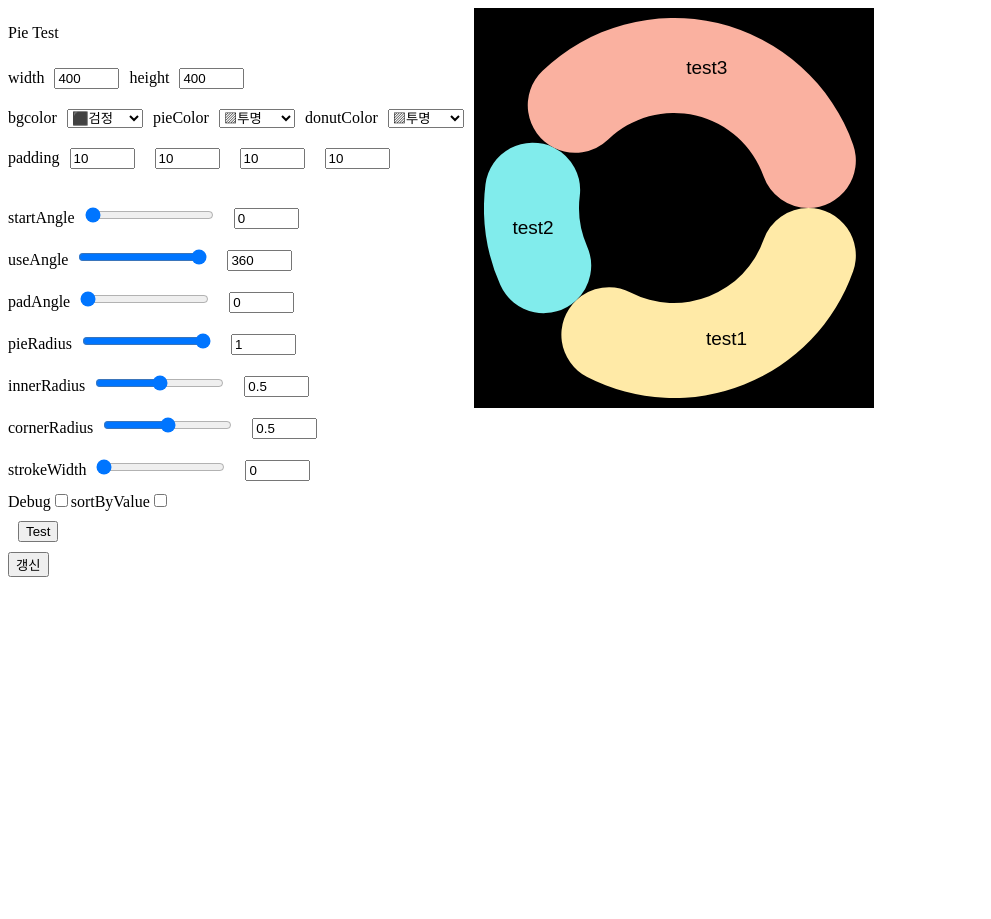
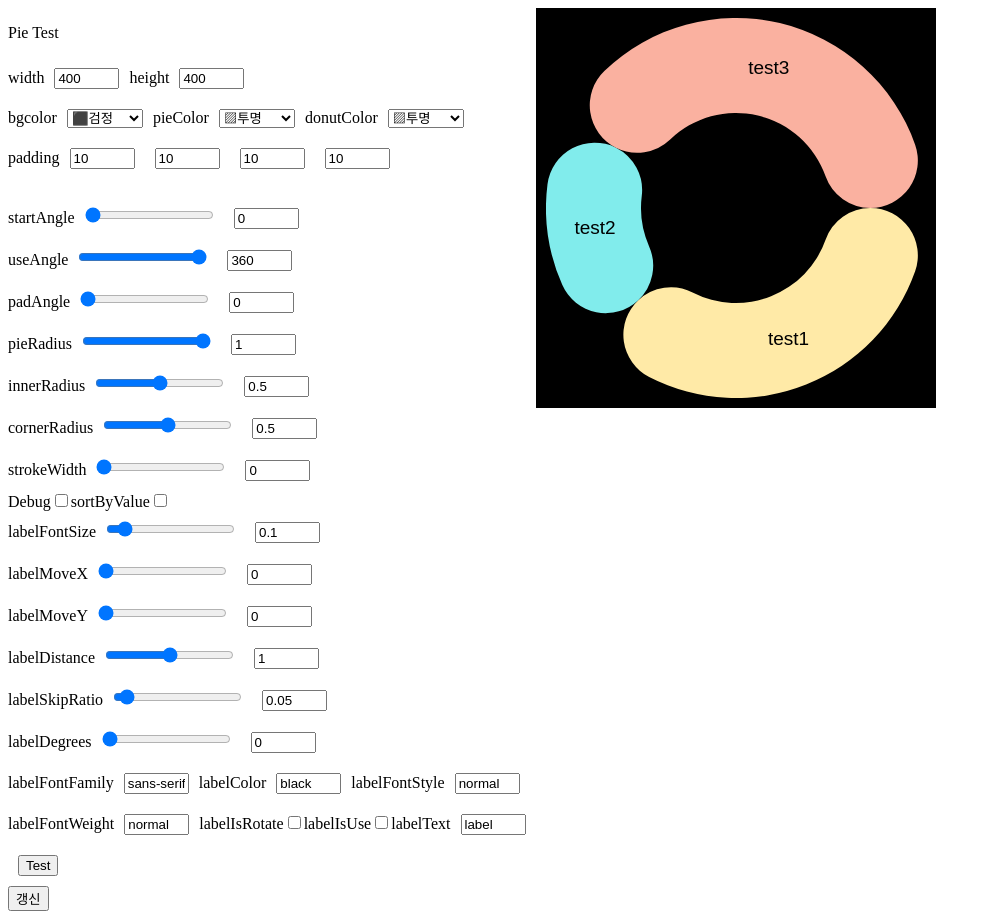
Before and after one commit to sdh20282/jetty-chart, a React (Create React App) app: page / in a window 1280 px wide. Shown: the whole page, without its empty margins (0-991 px from the left). Before the commit the page ends 800 px from the top, so only its background shows below. Built offline with nearby package versions, Linux system fonts and the light colour scheme.

Commit message:
Feat : 파이 차트 라벨 속성 추가

```diff
--- a/src/jetty-chart/src/pies/Pie.js
+++ b/src/jetty-chart/src/pies/Pie.js
@@ -4,6 +4,7 @@ import { useState } from "react";
 import PieSvg from "./components/PieSvg";
 import PieTestSetting from "./testFile/PieTestSetting";
 import {
+  DEFAULT_COLOR,
   DEFAULT_CORNER_RADIUS,
   DEFAULT_DEBUG_TOOL,
   DEFAULT_INNER_RADIUS,
@@ -11,6 +12,7 @@ import {
   DEFAULT_PIE_RADIUS,
   DEFAULT_SORT_BY_VALUE,
   DEFAULT_START_ANGLE,
+  DEFAULT_STROKE_COLOR,
   DEFAULT_STROKE_WIDTH,
   DEFAULT_USE_ANGLE,
 } from "./constants/pieSetting";
@@ -24,10 +26,18 @@ import {
 } from "./constants/generalSettings";
 import {
   DEFAULT_LABEL_COLOR,
+  DEFAULT_LABEL_DEGREES,
+  DEFAULT_LABEL_DISTANCE,
   DEFAULT_LABEL_FONT_FAMILY,
   DEFAULT_LABEL_FONT_SIZE,
   DEFAULT_LABEL_FONT_STYLE,
   DEFAULT_LABEL_FONT_WEIGHT,
+  DEFAULT_LABEL_IS_ROTATE,
+  DEFAULT_LABEL_IS_USE,
+  DEFAULT_LABEL_MOVE_X,
+  DEFAULT_LABEL_MOVE_Y,
+  DEFAULT_LABEL_SKIP_RATIO,
+  DEFAULT_LABEL_TEXT,
 } from "./constants/labelSettings";
 
 const Pie = ({
@@ -46,17 +56,8 @@ const Pie = ({
     },
   },
   pieSettings = {
-    color: ["#ffeaa7", "#81ecec", "#fab1a0", "#74b9ff", "#ff7675", "#a29bfe", "#fd79a8", "#55efc4"],
-    strokeColor: [
-      "#e5d296",
-      "#74d4d4",
-      "#e19f90",
-      "#68a6e5",
-      "#e56a69",
-      "#918be4",
-      "#e36c97",
-      "#4cd7b0",
-    ],
+    color: DEFAULT_COLOR,
+    strokeColor: DEFAULT_STROKE_COLOR,
     pieRadius: DEFAULT_PIE_RADIUS, // 파이 반지름, default 1
     innerRadius: DEFAULT_INNER_RADIUS, // 내부원 크기, default 0
     cornerRadius: DEFAULT_CORNER_RADIUS, // 조각 둥글기, default 0
@@ -67,15 +68,19 @@ const Pie = ({
     sortByValue: DEFAULT_SORT_BY_VALUE,
   },
   labelSettings = {
-    // showLabel: true,
-    // labelPosition: "inside",
     labelColor: DEFAULT_LABEL_COLOR,
     labelFontSize: DEFAULT_LABEL_FONT_SIZE,
     labelFontWeight: DEFAULT_LABEL_FONT_WEIGHT,
     labelFontFamily: DEFAULT_LABEL_FONT_FAMILY,
     labelFontStyle: DEFAULT_LABEL_FONT_STYLE,
-    // labelPadding: 0.05,
-    // labelRadius: 0.5,
+    labelMoveY: DEFAULT_LABEL_MOVE_Y,
+    labelMoveX: DEFAULT_LABEL_MOVE_X,
+    labelDistance: DEFAULT_LABEL_DISTANCE,
+    labelIsRotate: DEFAULT_LABEL_IS_ROTATE,
+    labelText: DEFAULT_LABEL_TEXT,
+    labelSkipRatio: DEFAULT_LABEL_SKIP_RATIO,
+    labelIsUse: DEFAULT_LABEL_IS_USE,
+    labelDegrees: DEFAULT_LABEL_DEGREES,
   },
 }) => {
   // 테스트용
--- a/src/jetty-chart/src/pies/components/PieSvg.js
+++ b/src/jetty-chart/src/pies/components/PieSvg.js
@@ -9,39 +9,6 @@ import PieDonutBackground from "./PieDonutBackground";
 import PiePiece from "./PiePiece";
 
 const PieSvg = ({ data, generalSettings, pieSettings, labelSettings, debugTool }) => {
-  // data = [{ value: 0.85 }, { value: 0.15 }]; //153
-  // data = [{ value: 0.2 }, { value: 0.25 }, { value: 0.25 }, { value: 0.3 }];
-  // data = [{ value: 0.25 }, { value: 0.25 }, { value: 0.25 }, { value: 0.25 }];
-  // data = [{ value: 1 }];
-  // data = [{ value: 0 }, { value: 1 }];
-  // data = [{ value: 0.001 }, { value: 0.999 }];
-  // data = [{ value: 0.01 }, { value: 0.99 }];
-  // data = [{ value: 0.05 }, { value: 0.95 }];
-  // data = [{ value: 0.1 }, { value: 0.9 }];
-  // data = [{ value: 0.2 }, { value: 0.8 }];
-  // data = [{ value: 0.3 }, { value: 0.7 }];
-  // data = [{ value: 0.4 }, { value: 0.6 }];
-  // data = [{ value: 0.5 }, { value: 0.5 }];
-  // data = [
-  //   { value: 0.1 },
-  //   { value: 0.1 },
-  //   { value: 0.1 },
-  //   { value: 0.1 },
-  //   { value: 0.1 },
-  //   { value: 0.1 },
-  //   { value: 0.1 },
-  //   { value: 0.1 },
-  //   { value: 0.1 },
-  //   { value: 0.1 },
-  // ];
-  // data = [
-  //   { value: 0.2 },
-  //   { value: 0.3 },
-  //   { value: 0.1 },
-  //   { value: 0.15 },
-  //   { value: 0.15 },
-  //   { value: 0.1 },
-  // ];
   setExceptionValue({ pieSettings, length: data.length });
   data = divideRatio({
     data,
@@ -57,6 +24,7 @@ const PieSvg = ({ data, generalSettings, pieSettings, labelSettings, debugTool }
     innerRadius: pieSettings.innerRadius,
     cornerRadius: pieSettings.cornerRadius,
     startAngle: pieSettings.startAngle,
+    labelDistance: labelSettings.labelDistance,
   });
 
   return (
@@ -108,6 +76,14 @@ const PieSvg = ({ data, generalSettings, pieSettings, labelSettings, debugTool }
           labelFontSize={labelSettings.labelFontSize}
           labelFontStyle={labelSettings.labelFontStyle}
           labelFontWeight={labelSettings.labelFontWeight}
+          labelMoveX={labelSettings.labelMoveX}
+          labelMoveY={labelSettings.labelMoveY}
+          labelDistance={labelSettings.labelDistance}
+          labelIsRotate={labelSettings.labelIsRotate}
+          labelText={labelSettings.labelText}
+          labelIsUse={labelSettings.labelIsUse}
+          labelSkipRatio={labelSettings.labelSkipRatio}
+          labelDegrees={labelSettings.labelDegrees}
           label={piece.label}
           key={index}
         />
--- a/src/jetty-chart/src/pies/constants/labelSettings.js
+++ b/src/jetty-chart/src/pies/constants/labelSettings.js
@@ -3,3 +3,11 @@ export const DEFAULT_LABEL_FONT_SIZE = 0.1;
 export const DEFAULT_LABEL_FONT_WEIGHT = "normal";
 export const DEFAULT_LABEL_FONT_FAMILY = "sans-serif";
 export const DEFAULT_LABEL_FONT_STYLE = "normal";
+export const DEFAULT_LABEL_MOVE_Y = 0;
+export const DEFAULT_LABEL_MOVE_X = 0;
+export const DEFAULT_LABEL_DISTANCE = 1;
+export const DEFAULT_LABEL_IS_ROTATE = false;
+export const DEFAULT_LABEL_DEGREES = 0;
+export const DEFAULT_LABEL_TEXT = "label";
+export const DEFAULT_LABEL_SKIP_RATIO = 0.05;
+export const DEFAULT_LABEL_IS_USE = true;
--- a/src/jetty-chart/src/pies/testFile/PieDebugMode.js
+++ b/src/jetty-chart/src/pies/testFile/PieDebugMode.js
@@ -28,7 +28,6 @@ export const PieDebugMode = ({
   const ToggleCandidatesGroup = !!true && !!ToggleAll;
   const ToggleCornerCircleGroup = !!true && !!ToggleAll;
   const ToggleCalcVertexGroup = !!true && !!ToggleAll;
-  console.log(labelLocation);
   return (
     debugTool && (
       <>
--- a/src/jetty-chart/src/pies/testFile/PieTestSetting.js
+++ b/src/jetty-chart/src/pies/testFile/PieTestSetting.js
@@ -35,6 +35,14 @@ const PieTestSetting = ({
   const [labelFontWeight, setLabelFontWeight] = useState(labelSettings.labelFontWeight);
   const [labelFontFamily, setLabelFontFamily] = useState(labelSettings.labelFontFamily);
   const [labelFontStyle, setLabelFontStyle] = useState(labelSettings.labelFontStyle);
+  const [labelMoveX, setLabelMoveX] = useState(labelSettings.labelMoveX);
+  const [labelMoveY, setLabelMoveY] = useState(labelSettings.labelMoveY);
+  const [labelDistance, setLabelDistance] = useState(labelSettings.labelDistance);
+  const [labelIsRotate, setLabelIsRotate] = useState(labelSettings.labelIsRotate);
+  const [labelText, setLabelText] = useState(labelSettings.labelText);
+  const [labelSkipRatio, setLabelSkipRatio] = useState(labelSettings.labelSkipRatio);
+  const [labelIsUse, setLabelIsUse] = useState(labelSettings.labelIsUse);
+  const [labelDegrees, setLabelDegrees] = useState(labelSettings.labelDegrees);
   const colorOption = [
     { value: "transparent", name: "▨투명" },
     { value: "black", name: "⬛검정" },
@@ -75,6 +83,14 @@ const PieTestSetting = ({
       labelFontWeight,
       labelFontFamily,
       labelFontStyle,
+      labelMoveX,
+      labelMoveY,
+      labelDistance,
+      labelIsRotate,
+      labelText,
+      labelSkipRatio,
+      labelIsUse,
+      labelDegrees,
     });
   }, [
     testToggle,
@@ -99,6 +115,14 @@ const PieTestSetting = ({
     labelFontWeight,
     labelFontFamily,
     labelFontStyle,
+    labelMoveX,
+    labelMoveY,
+    labelDistance,
+    labelIsRotate,
+    labelText,
+    labelSkipRatio,
+    labelIsUse,
+    labelDegrees,
     changeNewGeneralSettings,
     changeNewPieSettings,
     changeNewLabelSettings,
@@ -122,7 +146,8 @@ const PieTestSetting = ({
             value={height}
             onChange={(e) => setHeight(e.target.value)}
           />
-          <br />
+        </div>
+        <div>
           <label style={{ color: "black" }}>bgcolor</label>
           <select
             value={backgroundColor}
@@ -355,6 +380,198 @@ const PieTestSetting = ({
             }}
           />
         </div>
+        <div>
+          <label>labelFontSize</label>
+          <input
+            type={"range"}
+            min="0"
+            max={"1"}
+            step={"0.01"}
+            style={{ margin: "10px" }}
+            value={labelFontSize}
+            onChange={(e) => {
+              setLabelFontSize(Number(e.target.value));
+            }}
+          />
+          <input
+            size={5}
+            style={{ margin: "10px" }}
+            value={labelFontSize}
+            onChange={(e) => {
+              setLabelFontSize(Number(e.target.value));
+            }}
+          />
+          <br />
+          <label>labelMoveX</label>
+          <input
+            type={"range"}
+            min="0"
+            max={"1"}
+            step={"0.01"}
+            style={{ margin: "10px" }}
+            value={labelMoveX}
+            onChange={(e) => {
+              setLabelMoveX(Number(e.target.value));
+            }}
+          />
+          <input
+            size={5}
+            style={{ margin: "10px" }}
+            value={labelMoveX}
+            onChange={(e) => {
+              setLabelMoveX(Number(e.target.value));
+            }}
+          />
+          <br />
+          <label>labelMoveY</label>
+          <input
+            type={"range"}
+            min="0"
+            max={"1"}
+            step={"0.01"}
+            style={{ margin: "10px" }}
+            value={labelMoveY}
+            onChange={(e) => {
+              setLabelMoveY(Number(e.target.value));
+            }}
+          />
+          <input
+            size={5}
+            style={{ margin: "10px" }}
+            value={labelMoveY}
+            onChange={(e) => {
+              setLabelMoveY(Number(e.target.value));
+            }}
+          />
+          <br />
+          <label>labelDistance</label>
+          <input
+            type={"range"}
+            min="0"
+            max={"2"}
+            step={"0.01"}
+            style={{ margin: "10px" }}
+            value={labelDistance}
+            onChange={(e) => {
+              setLabelDistance(Number(e.target.value));
+            }}
+          />
+          <input
+            size={5}
+            style={{ margin: "10px" }}
+            value={labelDistance}
+            onChange={(e) => {
+              setLabelMoveY(Number(e.target.value));
+            }}
+          />
+          <br />
+          <label>labelSkipRatio</label>
+          <input
+            type={"range"}
+            min="0"
+            max={"1"}
+            step={"0.01"}
+            style={{ margin: "10px" }}
+            value={labelSkipRatio}
+            onChange={(e) => {
+              setLabelSkipRatio(Number(e.target.value));
+            }}
+          />
+          <input
+            size={5}
+            style={{ margin: "10px" }}
+            value={labelSkipRatio}
+            onChange={(e) => {
+              setLabelMoveY(Number(e.target.value));
+            }}
+          />
+          <br />
+          <label>labelDegrees</label>
+          <input
+            type={"range"}
+            min="1"
+            max={"360"}
+            step={"1"}
+            style={{ margin: "10px" }}
+            value={labelDegrees}
+            onChange={(e) => {
+              setLabelDegrees(Number(e.target.value));
+            }}
+          />
+          <input
+            size={5}
+            style={{ margin: "10px" }}
+            value={labelDegrees}
+            onChange={(e) => {
+              setLabelDegrees(Number(e.target.value));
+            }}
+          />
+          <br />
+          <label>labelFontFamily</label>
+          <input
+            size={5}
+            style={{ margin: "10px" }}
+            value={labelFontFamily}
+            onChange={(e) => {
+              setLabelFontFamily(e.target.value);
+            }}
+          />
+          <label>labelColor</label>
+          <input
+            size={5}
+            style={{ margin: "10px" }}
+            value={labelColor}
+            onChange={(e) => {
+              setLabelColor(e.target.value);
+            }}
+          />
+          <label>labelFontStyle</label>
+          <input
+            size={5}
+            style={{ margin: "10px" }}
+            value={labelFontStyle}
+            onChange={(e) => {
+              setLabelFontStyle(e.target.value);
+            }}
+          />
+          <br />
+          <label>labelFontWeight</label>
+          <input
+            size={5}
+            style={{ margin: "10px" }}
+            value={labelFontWeight}
+            onChange={(e) => {
+              setLabelFontWeight(e.target.value);
+            }}
+          />
+          <label>labelIsRotate</label>
+          <input
+            type={"checkbox"}
+            name={"labelIsRotate"}
+            value={false}
+            onChange={() => {
+              setLabelIsRotate(!labelIsRotate);
+            }}
+          />
+          <label>labelIsUse</label>
+          <input
+            type={"checkbox"}
+            name={"labelIsUse"}
+            value={false}
+            onChange={() => {
+              setLabelIsUse(!labelIsUse);
+            }}
+          />
+          <label>labelText</label>
+          <input
+            size={5}
+            style={{ margin: "10px" }}
+            value={labelText}
+            onChange={(e) => {
+              setLabelText(e.target.value);
+            }}
+          />
+        </div>
         <button style={{ margin: "10px" }} onClick={() => setTestToggle(!testToggle)}>
           Test
         </button>
--- a/src/jetty-chart/src/pies/utils/getPiePiece.js
+++ b/src/jetty-chart/src/pies/utils/getPiePiece.js
@@ -11,7 +11,7 @@ import {
 import { getIsLargeArcGroup } from "./getIsLargeArc";
 import { getCornerRadius } from "./getCornerRadius";
 
-const getPiePiece = ({ data, pieRadius, innerRadius, cornerRadius, startAngle }) => {
+const getPiePiece = ({ data, pieRadius, innerRadius, cornerRadius, startAngle, labelDistance }) => {
   const pieceData = data.map(({ value, ratio, label, accumulatedAngle }) => {
     const vertexGroup = getCoordinateVertexGroup({
       ratio,
@@ -32,12 +32,6 @@ const getPiePiece = ({ data, pieRadius, innerRadius, cornerRadius, startAngle })
       startAngle: accumulatedAngle,
       ratio,
       pieRadius,
-    });
-    const labelLocation = getLabelLocation({
-      startAngle: accumulatedAngle,
-      ratio,
-      pieRadius,
-      innerRadius,
     });
     const tangentLineGroup = getCoordinateTangentLineGroup({
       pieRadius,
@@ -61,7 +55,6 @@ const getPiePiece = ({ data, pieRadius, innerRadius, cornerRadius, startAngle })
       candidatesGroup,
       referenceCoordinate,
     });
-
     const calcVertexGroup = getCoordinateCalcVertexGroup({
       pieRadius,
       innerRadius,
@@ -69,9 +62,14 @@ const getPiePiece = ({ data, pieRadius, innerRadius, cornerRadius, startAngle })
       cornerOuterRadius,
       cornerCircleGroup,
     });
-
     const isLargeArcGroup = getIsLargeArcGroup({ ratio, vertexGroup, calcVertexGroup });
-
+    const labelLocation = getLabelLocation({
+      startAngle: accumulatedAngle,
+      ratio,
+      pieRadius,
+      innerRadius,
+      labelDistance: labelDistance,
+    });
     return {
       pieRadius,
       innerRadius,
```
Also changed, not shown: src/jetty-chart/src/pies/components/PiePiece.js (+18 -1 lines), src/jetty-chart/src/pies/components/PiePieceLabel.js (+25 -17 lines), src/jetty-chart/src/pies/constants/pieSetting.js (+20 -0 lines), src/jetty-chart/src/pies/utils/getCoordinate.js (+6 -3 lines).
